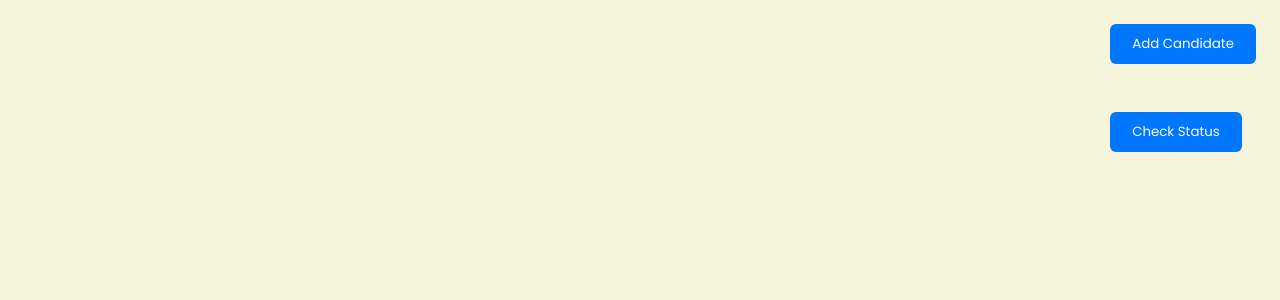
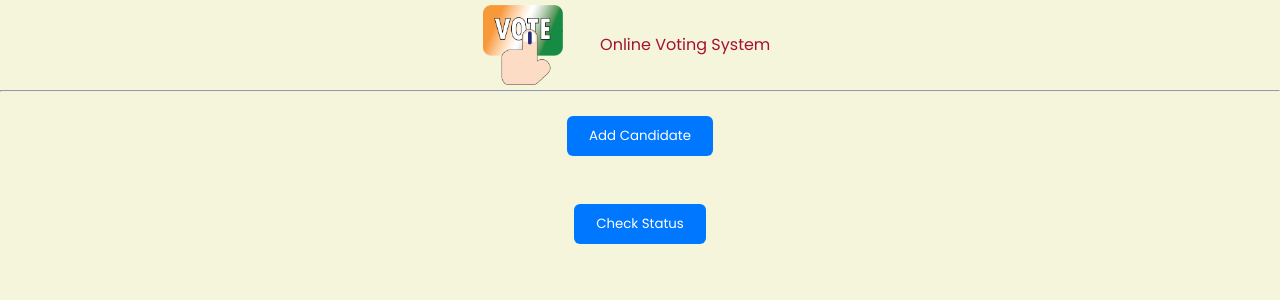
Before and after one commit to AKJaiswal24/Test, a PHP site: page /api/admin.html in a window 1280 px wide. Shown: the top 300 px of the page. Run offline with PHP 8.4, Linux system fonts and the light colour scheme.

Commit message:
Add files via upload

```diff
--- a/api/admin.html
+++ b/api/admin.html
@@ -7,10 +7,17 @@
     <title>Document</title>
 </head>
 <body>
+    <nav class="f_nam">
+      <div class="con1">
+        <img src="../logo.png" alt="">
+      <p>Online Voting System</p>
+      </div>
+    </nav>
+  <hr>
 
     <div class="votebtn">
-        <a href="vote_page.html"><button class="btnv">Add Candidate</button></a>
-        <a href="vote_page.html"><button class="btnv">Check Status</button></a>
+        <a href="add_candidate.html"><button class="btnv">Add Candidate</button></a>
+        <a href="Status Check.html"><button class="btnv">Check Status</button></a>
 
       </div>
 
--- a/api/form.php
+++ b/api/form.php
@@ -26,7 +26,7 @@ if (mysqli_num_rows($check) > 0) {
 
 
     $_SESSION['userdata'] = $userdata;
-if($state==="Maharastra" ){
+if($state==="Maharashtra" ){
 
     echo ' <script>
     window.location = "../otppage.php";
--- a/style.css
+++ b/style.css
@@ -332,8 +332,10 @@ body {
 }
 
 .votebtn {
-  display: grid;
-  justify-content: flex-end;
+  display: flex;
+  align-items: center;
+  justify-content: center;
+  flex-direction: column;
 }
 
 .btnv {
```
Also changed, not shown: api/Status Check.html (+3 -7 lines), api/Status Check.php (+16 -3 lines).
